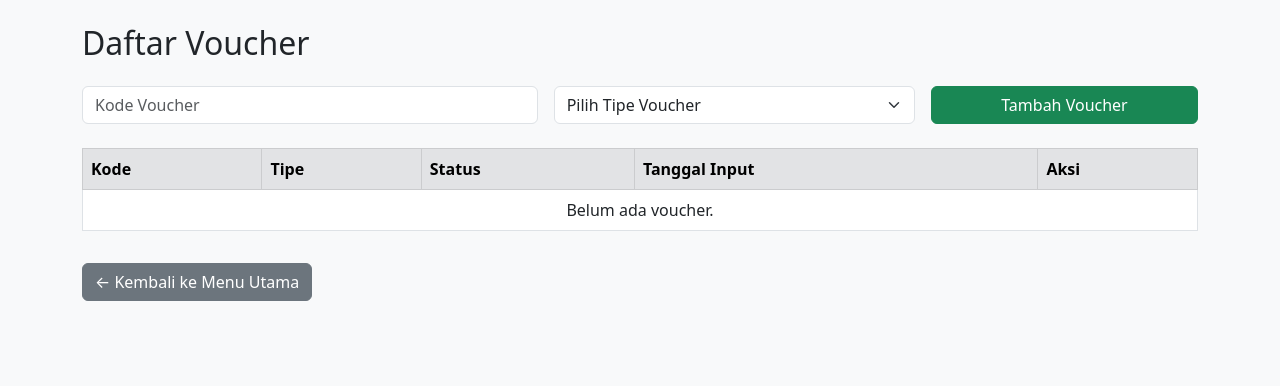
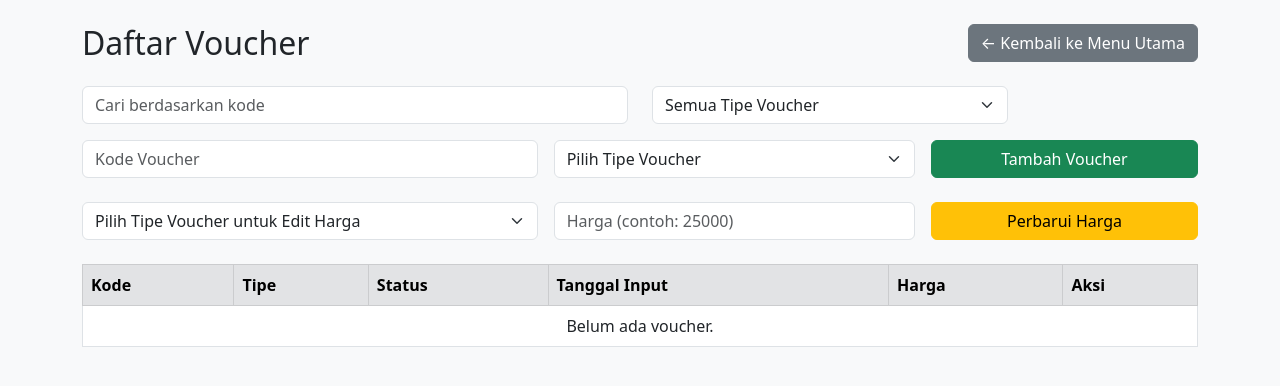
Before and after one commit to wakjemmm/redeemcola, a Flask app: page /voucher_list in a window 1280 px wide. Shown: the top 386 px of the page. Run offline with Flask 3, Linux system fonts and the light colour scheme; the visitor is signed in with stand-in values (Sample User, id 1).

Commit message:
update: perubahan terbaru

```diff
--- a/app.py
+++ b/app.py
@@ -4,30 +4,68 @@ import os
 import uuid
 from datetime import datetime
 from functools import wraps
+from collections import Counter
 
 app = Flask(__name__)
 app.secret_key = 'your_secret_key_here'
 
+PRICE_FILE = 'prices.json'
+CODE_FILE = 'code.json'
+
+
 # --- Helper Functions ---
 def load_data(filename):
     if not os.path.exists(filename):
-        return []
+        with open(filename, 'w') as f:
+            json.dump([], f)
     with open(filename, 'r') as f:
         return json.load(f)
 
+
+def load_user_data(filename):
+    user = session.get('username')
+    filepath = os.path.join('data', user, filename)
+    if not os.path.exists(filepath):
+        return []
+    with open(filepath, 'r') as f:
+        return json.load(f)
+
+def save_user_data(filename, data):
+    user = session.get('username')
+    filepath = os.path.join('data', user, filename)
+    os.makedirs(os.path.dirname(filepath), exist_ok=True)
+    with open(filepath, 'w') as f:
+        json.dump(data, f, indent=4)
+
+
 def save_data(filename, data):
     with open(filename, 'w') as f:
-        json.dump(data, f, indent=2)
+        json.dump(data, f, indent=2, ensure_ascii=False)
 
 def load_users():
     with open('users.json', 'r') as f:
         return json.load(f)
 
 def get_code_file():
-    return f"data/codes_{session['username']}.json"
+    user = session.get('username')
+    return f"data/codes_{user}.json"
+
 
 def get_voucher_file():
-    return f"data/vouchers_{session['username']}.json"
+    user = session.get('username')
+    return f"data/vouchers_{user}.json"
+
+
+
+def load_prices():
+    if not os.path.exists(PRICE_FILE):
+        return {}
+    with open(PRICE_FILE, 'r') as f:
+        return json.load(f)
+
+def save_prices(prices):
+    with open(PRICE_FILE, 'w') as f:
+        json.dump(prices, f, indent=2)
 
 # --- Login Management ---
 def login_required(f):
@@ -61,6 +99,25 @@ def login():
 
         flash('Username atau password salah.', 'danger')
     return render_template('login.html')
+
+@app.route('/statistic')
+@login_required
+def statistic():
+    vouchers = load_data(get_voucher_file())
+    sold = sum(1 for v in vouchers if v['status'].strip().lower() in ['sold', 'terjual'])
+    unsold = sum(1 for v in vouchers if v['status'].strip().lower() in ['unsold', 'belum terjual'])
+
+    type_counter = Counter(v['tipe'] for v in vouchers)
+
+    return render_template(
+        'statistic.html',
+        sold=sold,
+        unsold=unsold,
+        type_labels=list(type_counter.keys()),
+        type_values=list(type_counter.values())
+    )
+
+
 
 @app.route('/logout')
 def logout():
@@ -100,11 +157,13 @@ def redeem():
 
     return render_template('redeem.html')
 
+@app.route('/codes')
 @app.route('/code_list')
 @login_required
 def code_list():
     codes = load_data(get_code_file())
     return render_template('code_list.html', codes=codes)
+
 
 @app.route('/update_code_status/<code>', methods=['POST'])
 @login_required
@@ -127,11 +186,14 @@ def delete_code(code):
     flash('Kode berhasil dihapus.', 'success')
     return redirect(url_for('code_list'))
 
+@app.route('/vouchers')
 @app.route('/voucher_list')
 @login_required
 def voucher_list():
     vouchers = load_data(get_voucher_file())
-    return render_template('voucher_list.html', vouchers=vouchers)
+    prices = load_data('prices.json')
+    tipe_options = list(set(v['tipe'] for v in vouchers))
+    return render_template('voucher_list.html', vouchers=vouchers, prices=prices, tipe_options=tipe_options)
 
 @app.route('/add_voucher', methods=['POST'])
 @login_required
@@ -174,5 +236,41 @@ def delete_voucher(voucher_id):
     flash('Voucher berhasil dihapus.', 'success')
     return redirect(url_for('voucher_list'))
 
+@app.route('/edit_price/<tipe>', methods=['GET', 'POST'])
+@login_required
+def edit_price(tipe):
+    prices = load_prices()
+    if request.method == 'POST':
+        new_price = request.form.get('price')
+        if new_price and new_price.isdigit():
+            prices[tipe] = int(new_price)
+            save_prices(prices)
+            flash(f'Harga untuk tipe \"{tipe}\" berhasil diperbarui.', 'success')
+            return redirect(url_for('voucher_list'))
+        else:
+            flash('Harga harus berupa angka.', 'danger')
+    current_price = prices.get(tipe, 0)
+    return render_template('edit_price.html', tipe=tipe, price=current_price)
+
+@app.route('/update_price', methods=['POST'])
+@login_required
+def update_price():
+    tipe = request.form['tipe']
+    price = request.form['price']
+
+    try:
+        price_int = int(price)
+    except ValueError:
+        flash("Harga harus berupa angka.", "danger")
+        return redirect(url_for('voucher_list'))
+
+    prices = load_data('prices.json')
+    prices[tipe] = price_int
+    save_data('prices.json', prices)
+
+    flash(f"Harga untuk voucher '{tipe}' berhasil diperbarui ke Rp{price_int:,}.", "success")
+    return redirect(url_for('voucher_list'))
+
+
 if __name__ == '__main__':
-    app.run(debug=True)
+    app.run(host="0.0.0.0", port=int(os.environ.get("PORT", 5000)))
--- a/data/codes_bocahaptos.json
+++ /dev/null
@@ -1,6 +0,0 @@
-[
-  {
-    "code": "TWYYD4P",
-    "status": "unused"
-  }
-]
--- a/data/codes_wakjemmm.json
+++ /dev/null
@@ -1,6 +0,0 @@
-[
-  {
-    "code": "YGV2RG6",
-    "status": "unused"
-  }
-]
--- /dev/null
+++ b/prices.json
@@ -0,0 +1,6 @@
+{
+  "Alfamart": 35000,
+  "Grab": 25000,
+  "Cinepolis Free Ticket": 15000,
+  "Cinepolis Buy 1 Get 1": 7000
+}
--- a/requirements.txt
+++ b/requirements.txt
@@ -1 +1,3 @@
-flask
+Flask==2.3.2
+gunicorn==20.1.0
+Werkzeug==2.3.0
--- a/templates/code_list.html
+++ b/templates/code_list.html
@@ -3,6 +3,7 @@
 <head>
     <meta charset="UTF-8">
     <title>Daftar Kode Tutup Botol</title>
+	<link rel="icon" type="image/png" href="{{ url_for('static', filename='favicon.png') }}">
     <link href="https://cdn.jsdelivr.net/npm/bootstrap@5.3.2/dist/css/bootstrap.min.css" rel="stylesheet">
 </head>
 <body class="bg-light">
--- a/templates/login.html
+++ b/templates/login.html
@@ -3,6 +3,7 @@
 <head>
     <meta charset="UTF-8">
     <title>Login</title>
+	<link rel="icon" type="image/png" href="{{ url_for('static', filename='favicon.png') }}">
     <link href="https://cdn.jsdelivr.net/npm/bootstrap@5.3.2/dist/css/bootstrap.min.css" rel="stylesheet">
 </head>
 <body class="bg-light">
--- a/templates/redeem.html
+++ b/templates/redeem.html
@@ -3,6 +3,7 @@
 <head>
     <meta charset="UTF-8">
     <title>Redeem Kode Tutup Botol</title>
+	<link rel="icon" type="image/png" href="{{ url_for('static', filename='favicon.png') }}">
     <link href="https://cdn.jsdelivr.net/npm/bootstrap@5.3.0/dist/css/bootstrap.min.css" rel="stylesheet">
 </head>
 <body class="bg-light">
--- a/templates/voucher_list.html
+++ b/templates/voucher_list.html
@@ -7,7 +7,10 @@
 </head>
 <body class="bg-light">
   <div class="container py-4">
-    <h2 class="mb-4">Daftar Voucher</h2>
+    <div class="d-flex justify-content-between align-items-center mb-4">
+      <h2 class="mb-0">Daftar Voucher</h2>
+      <a href="{{ url_for('index') }}" class="btn btn-secondary">← Kembali ke Menu Utama</a>
+    </div>
 
     {% with messages = get_flashed_messages(with_categories=true) %}
       {% if messages %}
@@ -19,6 +22,21 @@
         {% endfor %}
       {% endif %}
     {% endwith %}
+
+    <!-- Filter -->
+    <div class="row mb-3">
+      <div class="col-md-6">
+        <input type="text" id="searchInput" class="form-control" placeholder="Cari berdasarkan kode">
+      </div>
+      <div class="col-md-4">
+        <select id="filterTipe" class="form-select">
+          <option value="">Semua Tipe Voucher</option>
+          {% for tipe in tipe_options %}
+            <option value="{{ tipe }}">{{ tipe }}</option>
+          {% endfor %}
+        </select>
+      </div>
+    </div>
 
     <form action="{{ url_for('add_voucher') }}" method="POST" class="row g-3 mb-4">
       <div class="col-md-5">
@@ -38,6 +56,24 @@
       </div>
     </form>
 
+    <!-- Form Edit Harga -->
+    <form class="row g-3 mb-4" action="/update_price" method="post">
+      <div class="col-md-5">
+        <select name="tipe" class="form-select" required>
+          <option value="" disabled selected>Pilih Tipe Voucher untuk Edit Harga</option>
+          {% for tipe in tipe_options %}
+            <option value="{{ tipe }}">{{ tipe }}</option>
+          {% endfor %}
+        </select>
+      </div>
+      <div class="col-md-4">
+        <input type="number" name="price" class="form-control" placeholder="Harga (contoh: 25000)" required>
+      </div>
+      <div class="col-md-3">
+        <button class="btn btn-warning w-100">Perbarui Harga</button>
+      </div>
+    </form>
+
     <div class="table-responsive">
       <table class="table table-bordered table-hover bg-white">
         <thead class="table-secondary">
@@ -46,10 +82,11 @@
             <th>Tipe</th>
             <th>Status</th>
             <th>Tanggal Input</th>
+            <th>Harga</th>
             <th>Aksi</th>
           </tr>
         </thead>
-        <tbody>
+        <tbody id="voucherTable">
           {% for v in vouchers %}
           <tr>
             <td>{{ v.code }}</td>
@@ -62,7 +99,14 @@
               {% endif %}
             </td>
             <td>{{ v.created_at }}</td>
-  <td> <!-- Inilah kolom aksi yang benar -->
+            <td>
+              {% if v.tipe in prices %}
+                Rp{{ "{:,.0f}".format(prices[v.tipe]) }}
+              {% else %}
+                <span class="text-muted">-</span>
+              {% endif %}
+            </td>
+            <td>
               <form action="{{ url_for('update_voucher_status', voucher_id=v.id) }}" method="POST" style="display:inline;">
                 <button type="submit" class="btn btn-primary btn-sm">Toggle Status</button>
               </form>
@@ -71,19 +115,37 @@
               </form>
             </td>
           </tr>
-
           {% else %}
           <tr>
-            <td colspan="5" class="text-center">Belum ada voucher.</td>
+            <td colspan="6" class="text-center">Belum ada voucher.</td>
           </tr>
           {% endfor %}
         </tbody>
       </table>
     </div>
-
-    <a href="{{ url_for('index') }}" class="btn btn-secondary mt-3">← Kembali ke Menu Utama</a>
   </div>
 
+  <script>
+    const searchInput = document.getElementById('searchInput');
+    const filterTipe = document.getElementById('filterTipe');
+    const table = document.getElementById('voucherTable');
+
+    function filterTable() {
+      const keyword = searchInput.value.toLowerCase();
+      const selectedTipe = filterTipe.value;
+      const rows = table.getElementsByTagName('tr');
+      for (let row of rows) {
+        const kode = row.cells[0].innerText.toLowerCase();
+        const tipe = row.cells[1].innerText;
+        const matchKode = kode.includes(keyword);
+        const matchTipe = selectedTipe === '' || tipe === selectedTipe;
+        row.style.display = (matchKode && matchTipe) ? '' : 'none';
+      }
+    }
+
+    searchInput.addEventListener('input', filterTable);
+    filterTipe.addEventListener('change', filterTable);
+  </script>
   <script src="https://cdn.jsdelivr.net/npm/bootstrap@5.3.0/dist/js/bootstrap.bundle.min.js"></script>
 </body>
 </html>
```
Also changed, not shown: data/vouchers_bocahaptos.json (deleted, +0 -9 lines), data/vouchers_wakjemmm.json (deleted, +0 -9 lines), templates/index.html (+29 -11 lines), templates/statistic.html (added, +87 -0 lines). Lines whose indentation alone changed are shown as unchanged.
